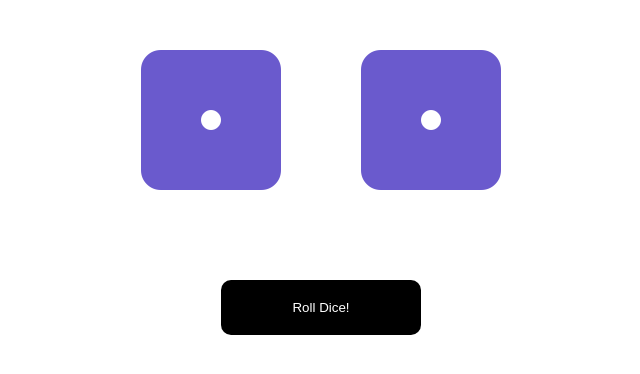
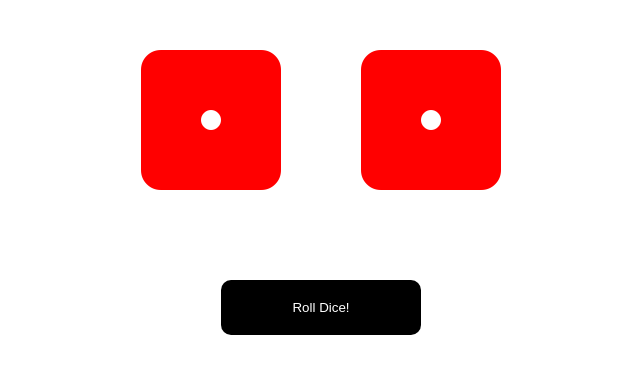
Before and after one commit to DelfinMong/React-Tutorials, a React (Create React App) app in the folder Dice/dice/: page / in a window 1280 px wide. Shown: the top 374 px of the page, without its empty margins (319-959 px from the left). Built offline with nearby package versions, Linux system fonts and the light colour scheme.

Commit message:
animation_correction

```diff
--- a/Dice/dice/src/Die.css
+++ b/Dice/dice/src/Die.css
@@ -1,5 +1,42 @@
 .Die {
     font-size: 10em;
     padding: 0.25em;
-    color: slateblue;
+    /* color: slateblue; */
+    color: red;
 }
+
+.shaking {
+    animation-name: wobble;
+    animation-duration: 1s;
+}
+
+
+@keyframes wobble {
+    from {
+      transform: translate3d(0, 0, 0);
+    }
+
+    15% {
+      transform: translate3d(-25%, 0, 0) rotate3d(0, 0, 1, -5deg);
+    }
+
+    30% {
+      transform: translate3d(20%, 0, 0) rotate3d(0, 0, 1, 3deg);
+    }
+
+    45% {
+      transform: translate3d(-15%, 0, 0) rotate3d(0, 0, 1, -3deg);
+    }
+
+    60% {
+      transform: translate3d(10%, 0, 0) rotate3d(0, 0, 1, 2deg);
+    }
+
+    75% {
+      transform: translate3d(-5%, 0, 0) rotate3d(0, 0, 1, -1deg);
+    }
+
+    to {
+      transform: translate3d(0, 0, 0);
+    }
+  }
--- a/Dice/dice/src/Die.js
+++ b/Dice/dice/src/Die.js
@@ -4,8 +4,12 @@ import './Die.css'
 class Die extends Component {
     render() {
         // let cls = `fas fa-dice-${this.props.face}`
-        return <i className={`Die fas fa-dice-${this.props.face}`} />
-
+        return (
+            <i
+            className={`Die fas fa-dice-${this.props.face} ${this.props.rolling &&
+                "shaking"}`}
+            />
+        )
     }
 }
 
--- a/Dice/dice/src/RollDice.js
+++ b/Dice/dice/src/RollDice.js
@@ -1,6 +1,7 @@
 import React, { Component } from 'react'
-import Die from './Die'
-import './RollDice.css'
+import Die from './Die';
+import './RollDice.css';
+import './Die.css'
 
 
 class RollDice extends Component {
@@ -10,44 +11,48 @@ class RollDice extends Component {
 
     constructor(props){
         super(props);
-        this.state = {die1:'one', die2:'one', rolling: false};
+        this.state = {
+            die1:'one',
+            die2:'one',
+            rolling: false
+        };
         this.roll = this.roll.bind(this);
     }
 
     roll(){
         // pick 2 new rolls
         const newDie1 = this.props.sides [
-                Math.floor(Math.random() * this.props.sides.length)
+            Math.floor(Math.random() * this.props.sides.length)
         ];
 
         const newDie2 = this.props.sides [
             Math.floor(Math.random() * this.props.sides.length)
         ];
+
         // set state with new rolls
+        this.setState({
+            die1: newDie1,
+            die2: newDie2,
+            rolling: true
+        });
 
-        this.setState({
-               die1: newDie1,
-               die2: newDie2,
-               rolling: true
-        })
-
-        setTimeout( () => {
-            this.setState({ rolling: false})
+        // wait one second, then set rolling to false
+        setTimeout(() => {
+            this.setState({ rolling: false});
         }, 1000);
     }
-
     render () {
         return(
             <div className='RollDice'>
                 <div className='RollDice-container'>
-                    <Die face={this.state.die1}/>
-                    <Die face={this.state.die2}/>
+                    <Die face={this.state.die1} rolling={this.state.rolling}/>
+                    <Die face={this.state.die2} rolling={this.state.rolling}/>
                 </div>
-                <button onClick={ this.roll } disabled={this.state.rolling}>
-                  {this.state.rolling? "Rolling..." : "Roll Dice!"}
+                <button onClick={this.roll} disabled={this.state.rolling}>
+                  {this.state.rolling ? "Rolling..." : "Roll Dice!"}
                 </button>
             </div>
-        )
+        );
     }
 }
 
```
